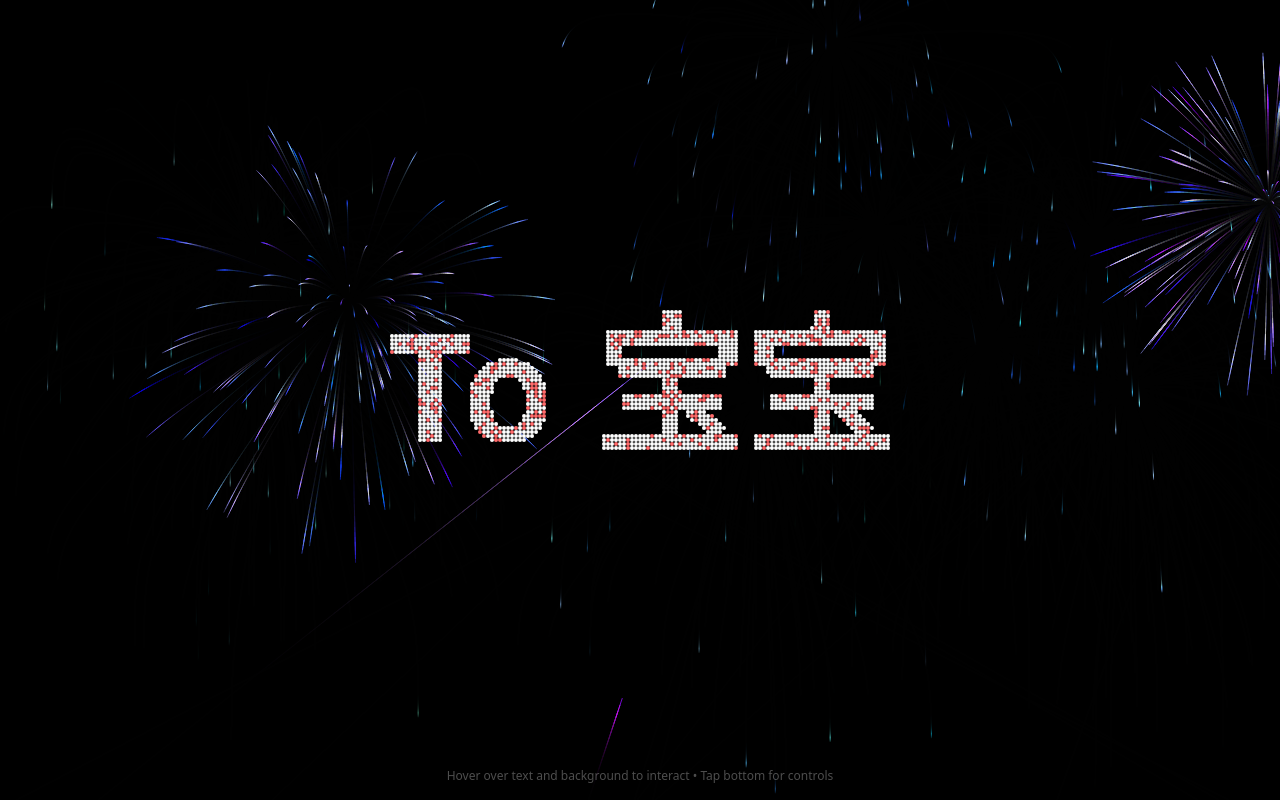
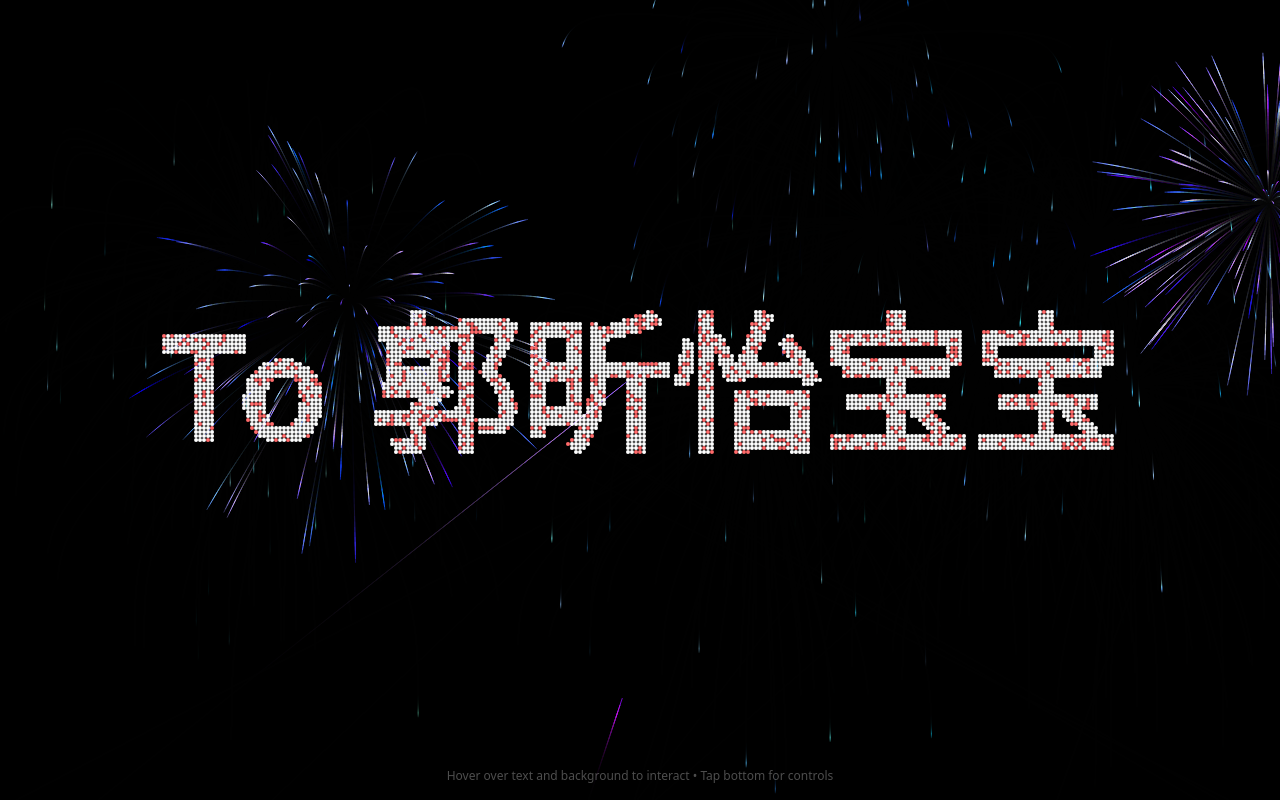
Before and after one commit to Memorial-coder/guoxniyi, a React (Vite) app: page / in a window 1280 px wide. Built offline with nearby package versions, Linux system fonts and the light colour scheme.

Commit message:
Update App.tsx

```diff
--- a/App.tsx
+++ b/App.tsx
@@ -8,11 +8,11 @@ import { Play, Pause, SkipForward } from 'lucide-react';
 // The sequence of messages to display
 const MESSAGES = [
   "再见 2025",
-  "To 宝宝",
+  "To 郭昕怡宝宝",
   "祝宝宝",
   "身体健康",
   "新年快乐",
-  "幸福相随！",
+  "一月一号 宜悦宜好！",
   "❤"
 ];
 
```
